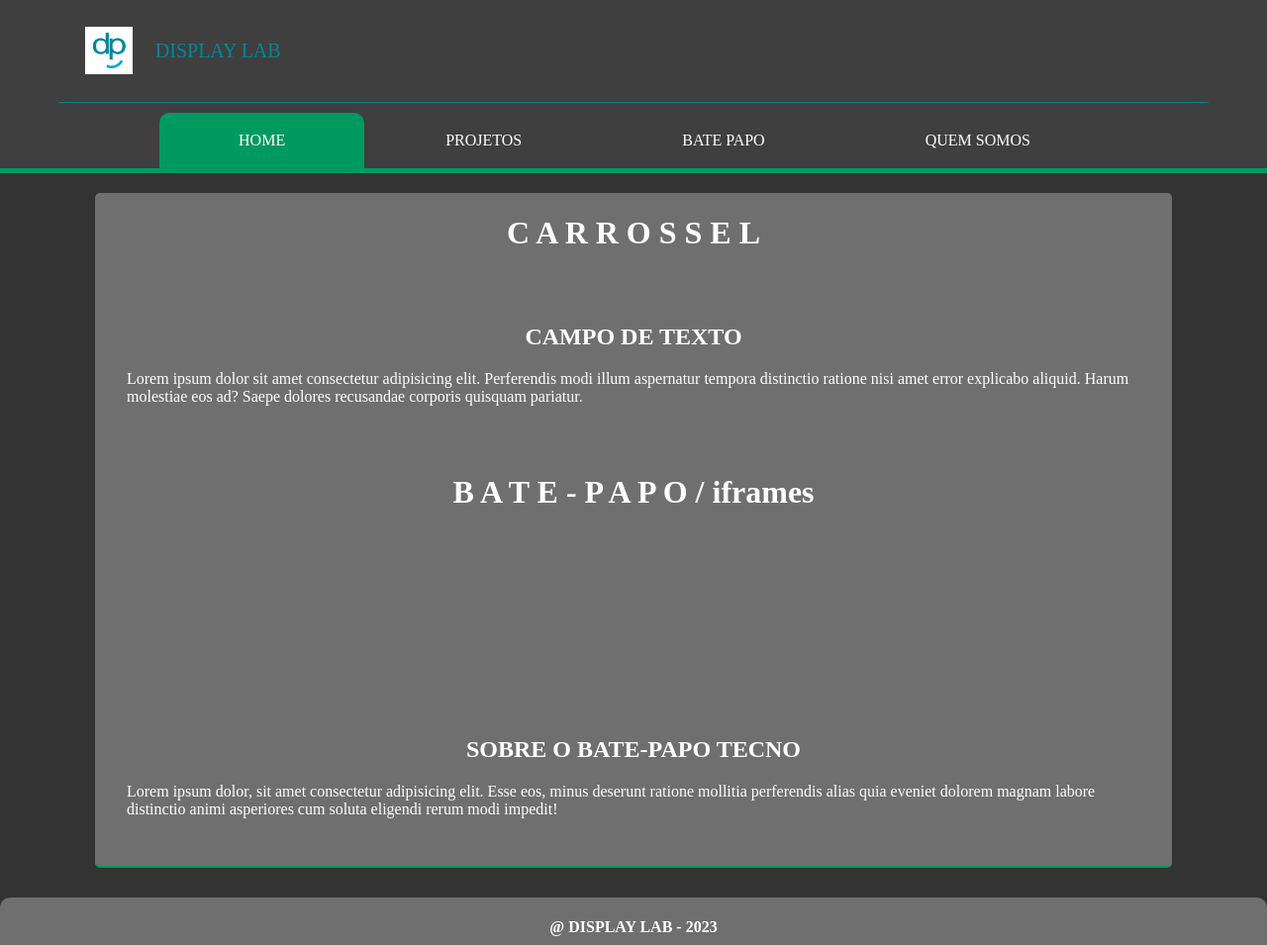
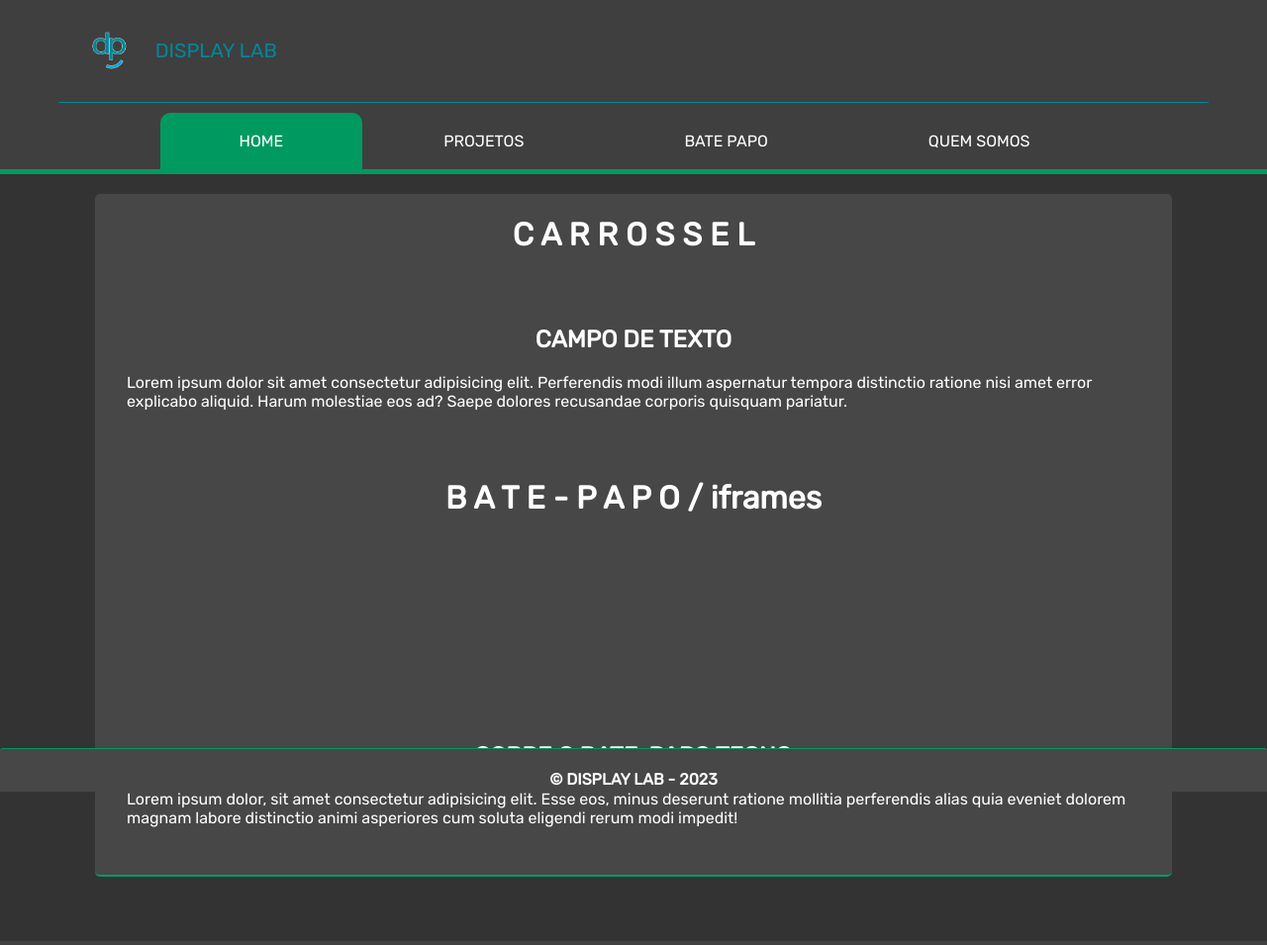
Before and after one commit to GuilhermeHMFroes/DisplaySite, a Flask app: page / in a window 1280 px wide. Shown: the whole page at 99% size. Run offline with Flask 3, Linux system fonts and the light colour scheme.

Commit message:
estilização

```diff
--- a/static/css/main.css
+++ b/static/css/main.css
@@ -5,27 +5,7 @@ Cores:
 verde: #009A60
 */
 
-body {
-  display: flex;
-  flex-direction: column;
-  margin: 0;
-  padding: 0;
-  background-color: #333;
-}
-
-#container {
-  flex-grow: 1;
-  display: flex;
-  flex-direction: column;
-  align-items: center;
-  justify-content: center;
-  background-color: #6f6f6f;
-  width: 85vw;
-  margin: 20px auto;
-  border-radius: 5px;
-  border-bottom: 2px solid #009A60;
-  color: #fff;
-}
+@import url('https://fonts.googleapis.com/css2?family=Rubik&display=swap');
 
 #sidebar {
   display: flex;
@@ -54,6 +34,37 @@ body {
   border-bottom: 5px solid #009A60;
 }
 
+.container {
+
+    background-color: #474747;
+    color: #fff;
+
+    flex-grow: 1;
+    display: flex;
+    flex-direction: column;
+    align-items: center;
+    justify-content: center;
+
+    width: 85vw;
+    margin: 20px auto;
+
+    border-radius: 5px;
+    border-bottom: 2px solid #009A60;
+
+}
+
+body {
+
+    font-family: 'Rubik', sans-serif;
+
+  display: flex;
+  flex-direction: column;
+  margin: 0;
+  padding: 0;
+  background-color: #333;
+
+}
+
 ul {
   list-style-type: none;
   margin: 0;
@@ -80,11 +91,21 @@ li:hover {
 }
 
 footer {
+
   color: #fff;
-  background-color: #6f6f6f;
-  margin-top: 10px;
+
+  background-color: #474747;
+
   text-align: center;
+
   width: 100%;
-  height: 3em;
-  border-radius: 10px 10px 0 0;
+  height: 43px;
+
+  border-radius: 3px 3px 0 0;
+
+  position: fixed;
+  bottom: 0;
+
+    border-top: solid #009A60 1px;
+
 }
--- a/static/images/icons/1.txt
+++ /dev/null
@@ -1 +0,0 @@
-arquivo Criado para pasta ser enviada para o git hub.
--- a/templates/main.html
+++ b/templates/main.html
@@ -21,7 +21,7 @@
         <div id="sidebar-upper">
             <!-- {logo} Display -->
             <div style="display: flex; flex-direction: row; align-items: center;">
-                <img src="/static/images/icons/336383101_1234770020766857_5226797454627984334_n.jpg" alt="Home"
+                <img src="/static/images/logo/logobordabranca.png" alt="Home"
                     height="48px" width="48px" style="padding: 1.4em;">
                 <p style="font-size: 20px;">DISPLAY LAB</p>
             </div>
@@ -55,7 +55,7 @@
     </div>
 
 
-    <div id="container">
+    <div class="container">
 
         {% block content %}
         <!--Página a ser carregada!-->
@@ -63,9 +63,10 @@
 
     </div>
 
+    <nav style="height: 45px;"></nav>
 
     <footer>
-        <h4>@ DISPLAY LAB - 2023</h4>
+        <h4>&copy; DISPLAY LAB - 2023</h4>
     </footer>
 
 </body>
```
Also changed, not shown: static/images/icons/User.png (added), static/images/icons/chave.png (added), static/images/icons/configuração.png (added), static/images/icons/criar.png (added), static/images/icons/deletar.png (added), static/images/icons/editar.png (added), static/images/icons/instagram.png (added), static/images/icons/logout.png (added), static/images/icons/tiktok.png (added), static/images/icons/upload.png (added), static/images/icons/youtube.png (added), static/images/logo/logo.jpg (renamed from static/images/icons/336383101_1234770020766857_5226797454627984334_n.jpg), static/images/logo/logo.png (added), static/images/logo/logobordabranca.png (added).
